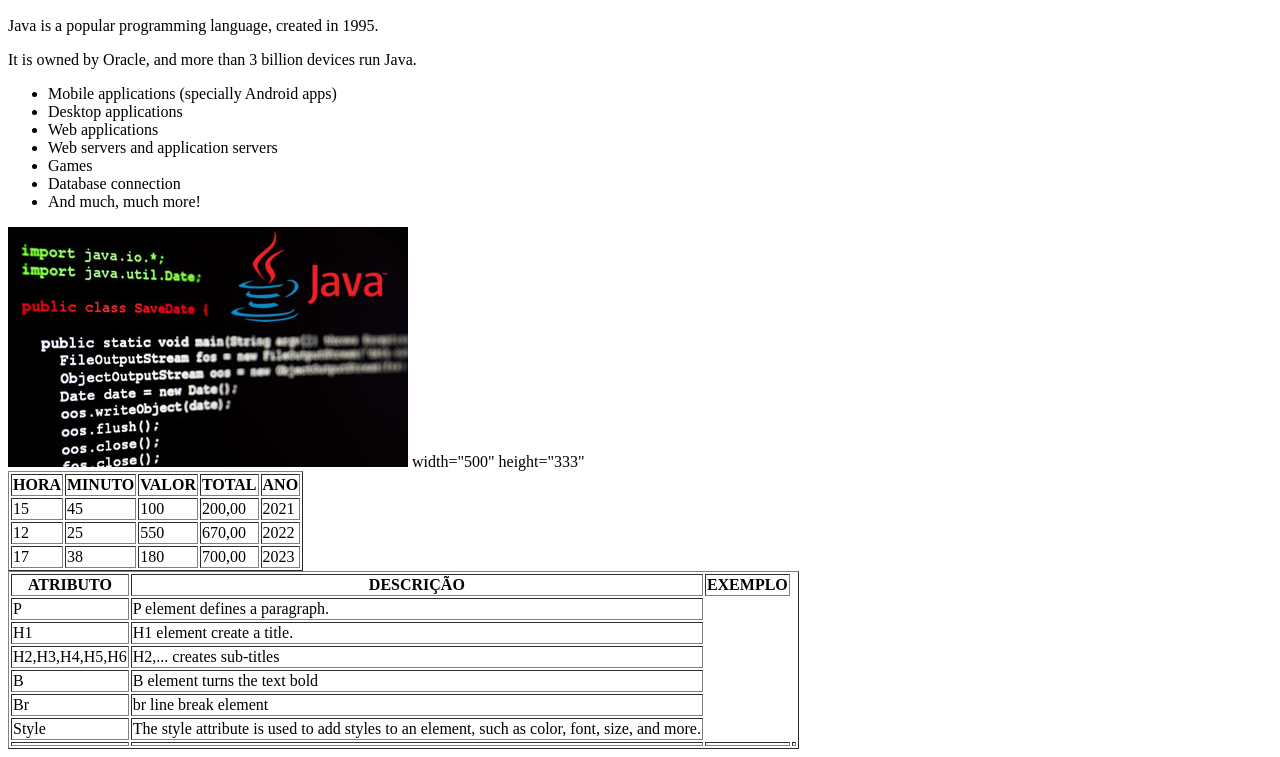
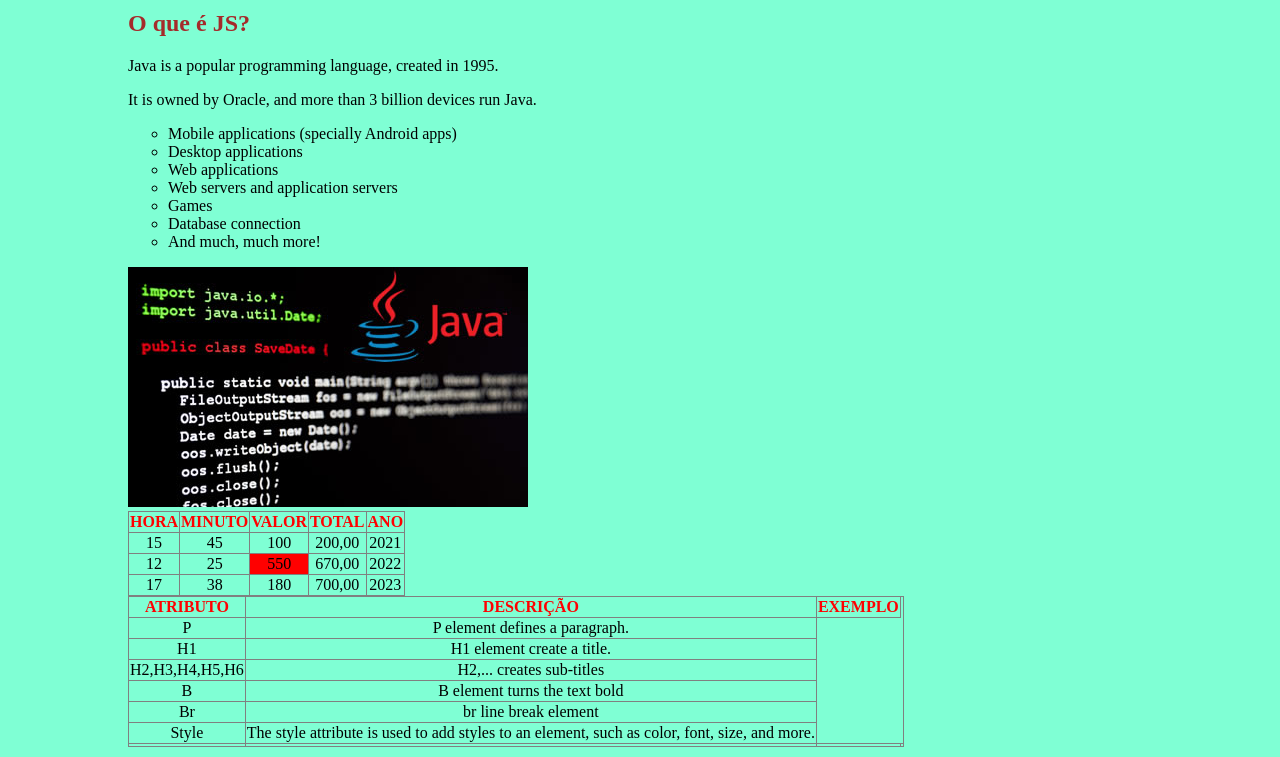
Before and after one commit to PatolinoOMag0/MeuPrimeiroSite, a plain HTML site: page index.html in a window 1280 px wide. Shown: the part 1400-2157 px from the top of the page. Drawn offline with Linux system fonts and the light colour scheme.

Commit message:
Adição de conteúdo
Adicionamos cor no fundo da página, nos títulos h1 e h2, posicionamos o texto no meio da página ocupando 80% de espaço, e acho que só.

```diff
--- a/index.html
+++ b/index.html
@@ -1,16 +1,32 @@
     <!DOCTYPE html>
     <html lang="pt-br">
+
     <head>
     <meta charset="UTF-8">
     <meta name="viewport" content="width=device-width, initial-scale=1.0">
     <title>Meu Primeiro Site</title>
+    <style>
+        body{background-color: aquamarine;}
+        h2{color: brown;}
+        ul{list-style-type: circle;}
+        table{border-collapse: collapse;}
+        th{color: red;}
+        td{text-align: center;}
+        body{ margin: auto; width: 80%;}
+
+
+
+
+    </style>
     </head>
+
     <body>
-    <h1>Desenvolvimento Web</h1>
+
+    <h1 style="color: red; font-size: 55px;">Desenvolvimento Web</h1>
     <p>
         Lorem ipsum dolor sit amet consectetur adipisicing elit. Deserunt, quasi dicta totam suscipit nobis mollitia facere neque nesciunt rem, nemo nihil numquam doloremque nam ducimus doloribus odio libero. Rerum, libero.
     </p>
-    <h2>O que é HTML</h2>
+    <h2 style="color: blue;">O que é HTML</h2>
     <p>
         HTML is the standard markup language for creating Web pages.
     </p>
@@ -22,7 +38,7 @@
         <li>HTML elements tell the browser how to display the content</li>
         <li>HTML elements label pieces of content such as "this is a heading", "this is a paragraph", "this is a link", etc.</li>
     </ul>
-    <img src="Imagens/Introdução_HTML_CSS_3.png" alt="Estrutura Basica do HTML" width="500" height="333">
+    <img src="Imagens/Introdução_HTML_CSS_3.png" alt="Estrutura Basica do HTML" >
     <h2>O que é CSS</h2>
     <p>
         CSS is the language we use to style a Web page.
@@ -34,7 +50,7 @@
         <li>External stylesheets are stored in CSS files</li>
     </ul>
     <img src="Imagens/CSS.png" alt="Estrutura Basica do CSS">
-    width="500" height="333">
+
     <h2>O que é JS?</h2>
     <p>
         Java is a popular programming language, created in 1995.
@@ -53,7 +69,6 @@
         <li>And much, much more!</li>
     </ul>
     <img src="Imagens/java.jpg" alt="Estrutura Basica do Java Script">
-     width="500" height="333"
 
     <table border="1">
     <tr>
@@ -73,7 +88,7 @@
     <tr>
        <td>12</td>
        <td>25</td>
-       <td>550</td>
+       <td style="background-color: red;" style=color:green> 550</td>
        <td>670,00</td>
        <td>2022</td>
      </tr>
```
